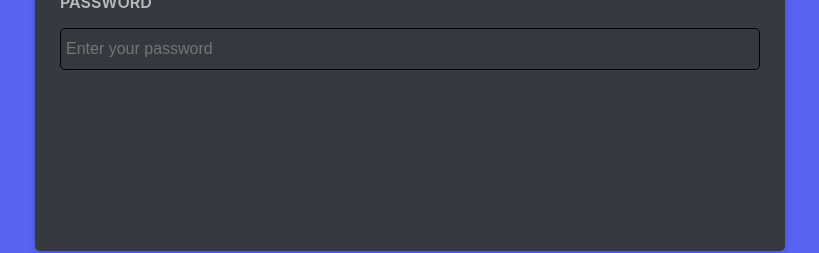
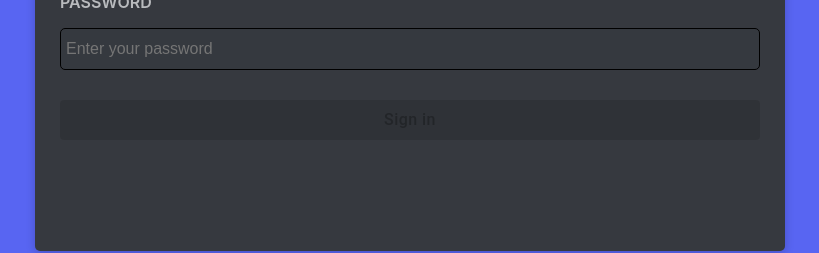
Before and after one commit to dabingch/discord-app, a React (Create React App) app in the folder client/: page /signin in a window 1280 px wide. Shown: the part 374-627 px from the top of the page, without its empty margins (230-1049 px from the left). Built offline with nearby package versions, Linux system fonts and the light colour scheme.

Commit message:
Create custon button

```diff
--- /dev/null
+++ b/client/src/components/PrimaryButton.js
@@ -0,0 +1,26 @@
+import React from 'react'
+import { Button } from '@mui/material'
+
+const PrimaryButton = ({ label, additionalStyles, disabled, onClick }) => {
+	return (
+		<Button
+			variant='contained'
+			sx={{
+				bgcolor: '#5865F2',
+				color: 'white',
+				textTransform: 'none',
+				fontSize: '16px',
+				fontWeight: '500',
+				width: '100%',
+				height: '40px',
+			}}
+			disabled={disabled}
+			style={additionalStyles ? additionalStyles : null}
+			onClick={onClick}
+		>
+			{label}
+		</Button>
+	)
+}
+
+export default PrimaryButton
--- a/client/src/pages/authPages/SigninPage/SigninPage.js
+++ b/client/src/pages/authPages/SigninPage/SigninPage.js
@@ -1,11 +1,17 @@
 import React, { useState } from 'react'
 import AuthBox from '../../../components/AuthBox'
 import SigninPageHeader from './SigninPageHeader'
+import SigninPageFooter from './SigninPageFooter'
 import SigninPageInput from './SigninPageInput'
 
 const SigninPage = () => {
 	const [email, setEmail] = useState('')
 	const [password, setPassword] = useState('')
+	const [isFormValid, setIsFormValid] = useState(false)
+
+	const handleSignin = () => {
+		console.log('Sign in')
+	}
 
 	return (
 		<AuthBox>
@@ -16,6 +22,10 @@ const SigninPage = () => {
 				password={password}
 				setPassword={setPassword}
 			/>
+			<SigninPageFooter
+				isFormValid={isFormValid}
+				handleSignin={handleSignin}
+			/>
 		</AuthBox>
 	)
 }
--- /dev/null
+++ b/client/src/pages/authPages/SigninPage/SigninPageFooter.js
@@ -0,0 +1,17 @@
+import React from 'react'
+import PrimaryButton from '../../../components/PrimaryButton'
+
+const SigninPageFooter = ({ handleSignin, isFormValid }) => {
+	return (
+		<div>
+			<PrimaryButton
+				label='Sign in'
+				onClick={handleSignin}
+				disabled={!isFormValid}
+				additionalStyles={{ marginTop: '30px' }}
+			/>
+		</div>
+	)
+}
+
+export default SigninPageFooter
```
